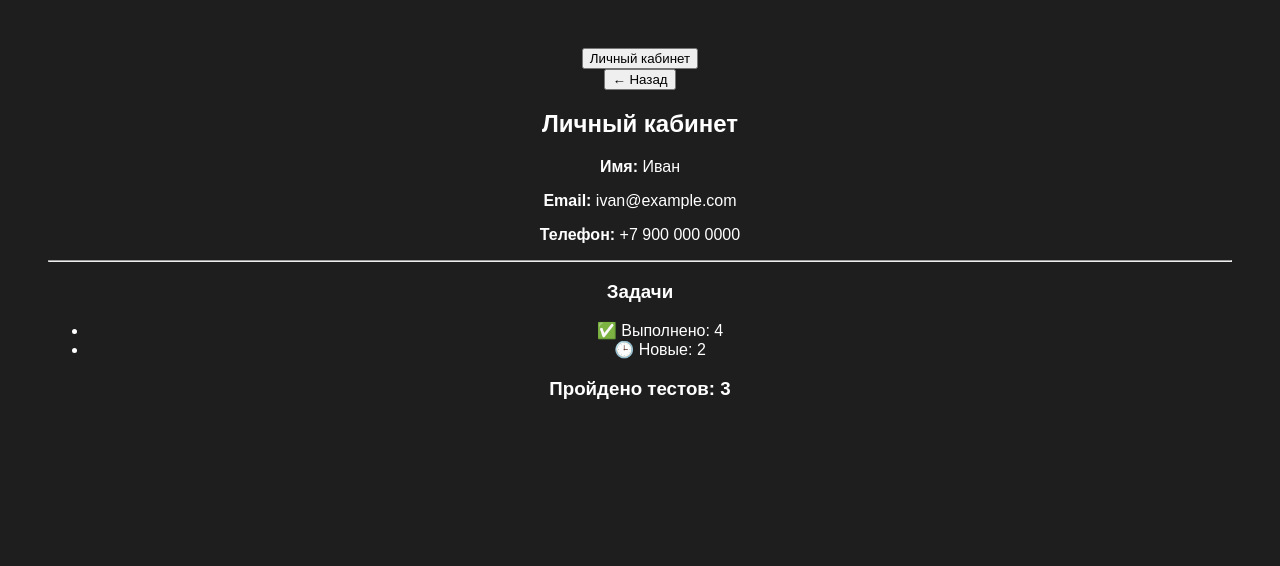
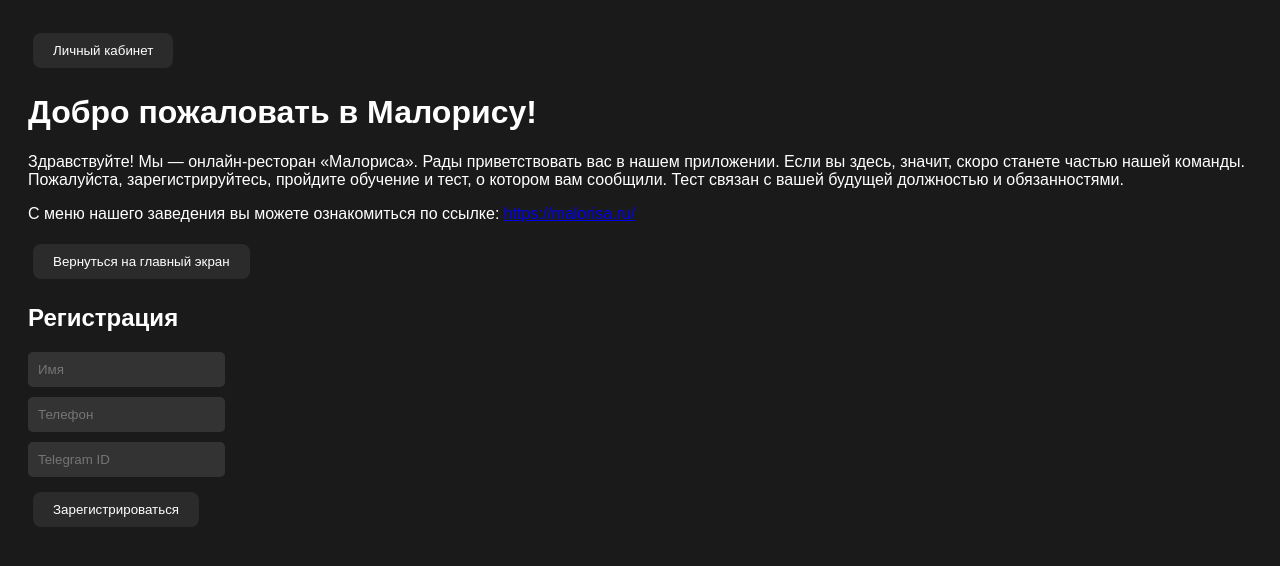
Before and after one commit to glebchik230/malorisa_weeb, a plain HTML site: page index.html in a window 1280 px wide. Drawn offline with Linux system fonts and the light colour scheme.

Commit message:
Update index.html

```diff
--- a/index.html
+++ b/index.html
@@ -1,40 +1,42 @@
 <!DOCTYPE html>
 <html lang="ru">
 <head>
-  <button id="profileBtn"
-        class="bg-gray-800 text-white px-4 py-2 rounded hover:bg-gray-700">
-  Личный кабинет
-</button>
   <meta charset="UTF-8" />
-  <meta name="viewport" content="width=device-width, initial-scale=1.0" />
-  <title>Malorisa App</title>
-  <style>
-    body {
-      background-color: #1e1e1e;
-      color: #fff;
-      font-family: Arial, sans-serif;
-      text-align: center;
-      padding: 40px;
-    }
-    h1 {
-      color: #ccc;
-    }
-  </style>
+  <meta name="viewport" content="width=device-width, initial-scale=1.0"/>
+  <title>Малориса</title>
+  <link rel="stylesheet" href="style.css" />
 </head>
 <body>
-<div class="sidebar" id="profileSidebar">
-  <button id="closeSidebar">&larr; Назад</button>
-  <h2>Личный кабинет</h2>
-  <p><strong>Имя:</strong> Иван</p>
-  <p><strong>Email:</strong> ivan@example.com</p>
-  <p><strong>Телефон:</strong> +7 900 000 0000</p>
-  <hr />
-  <h3>Задачи</h3>
-  <ul>
-    <li>✅ Выполнено: 4</li>
-    <li>🕒 Новые: 2</li>
-  </ul>
-  <h3>Пройдено тестов: 3</h3>
-</div>
+  <header class="header">
+    <button id="open-profile" class="profile-button">Личный кабинет</button>
+  </header>
+
+  <main class="main-content">
+    <h1>Добро пожаловать в Малорису!</h1>
+    <p>
+      Здравствуйте! Мы — онлайн-ресторан «Малориса». Рады приветствовать вас в нашем приложении.
+      Если вы здесь, значит, скоро станете частью нашей команды. Пожалуйста, зарегистрируйтесь,
+      пройдите обучение и тест, о котором вам сообщили. Тест связан с вашей будущей должностью
+      и обязанностями.
+    </p>
+    <p>
+      С меню нашего заведения вы можете ознакомиться по ссылке:
+      <a href="https://malorisa.ru/" target="_blank">https://malorisa.ru/</a>
+    </p>
+  </main>
+
+  <aside id="profile-panel" class="profile-panel hidden">
+    <button id="close-profile" class="close-button">Вернуться на главный экран</button>
+    <h2>Регистрация</h2>
+    <form id="registration-form">
+      <input type="text" id="name" placeholder="Имя" required />
+      <input type="tel" id="phone" placeholder="Телефон" required />
+      <input type="text" id="telegram-id" placeholder="Telegram ID" required />
+      <button type="submit">Зарегистрироваться</button>
+    </form>
+    <p id="message"></p>
+  </aside>
+
+  <script src="profile.js"></script>
 </body>
 </html>
```
